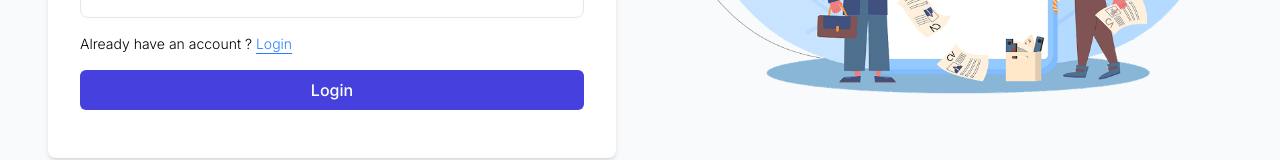
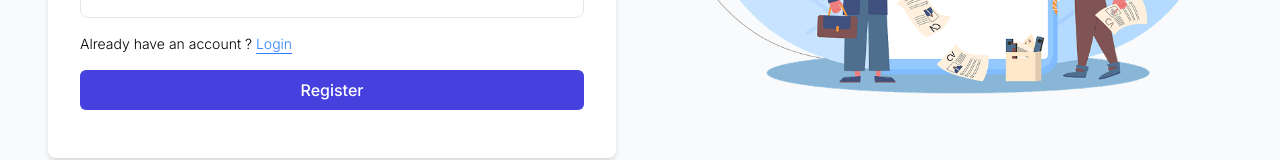
Before and after one commit to ardianilyas/findloker, a Nuxt app: page /register in a window 1280 px wide. Shown: the part 479-639 px from the top of the page. Built offline with nearby package versions, Linux system fonts and the light colour scheme.

Commit message:
feat: add link to /

```diff
--- a/pages/login.vue
+++ b/pages/login.vue
@@ -15,7 +15,9 @@
                     <p class="font-light text-sm">Dont have an account ? <NuxtLink to="/register" class="text-blue-500 hover:text-blue-600 transition-all ease-in-out underline underline-offset-4">Register</NuxtLink> </p>
                 </div>
                 <div>
-                    <Button class="w-full">Login</Button>
+                    <NuxtLink to="/">
+                        <Button class="w-full">Login</Button>
+                    </NuxtLink>
                 </div>
             </form>
         </div>
--- a/pages/register.vue
+++ b/pages/register.vue
@@ -19,7 +19,9 @@
                     <p class="font-light text-sm">Already have an account ? <NuxtLink to="/login" class="text-blue-500 hover:text-blue-600 transition-all ease-in-out underline underline-offset-4">Login</NuxtLink> </p>
                 </div>
                 <div>
-                    <Button class="w-full">Login</Button>
+                    <NuxtLink to="/">
+                        <Button class="w-full">Register</Button>
+                    </NuxtLink>
                 </div>
             </form>
         </div>
```
